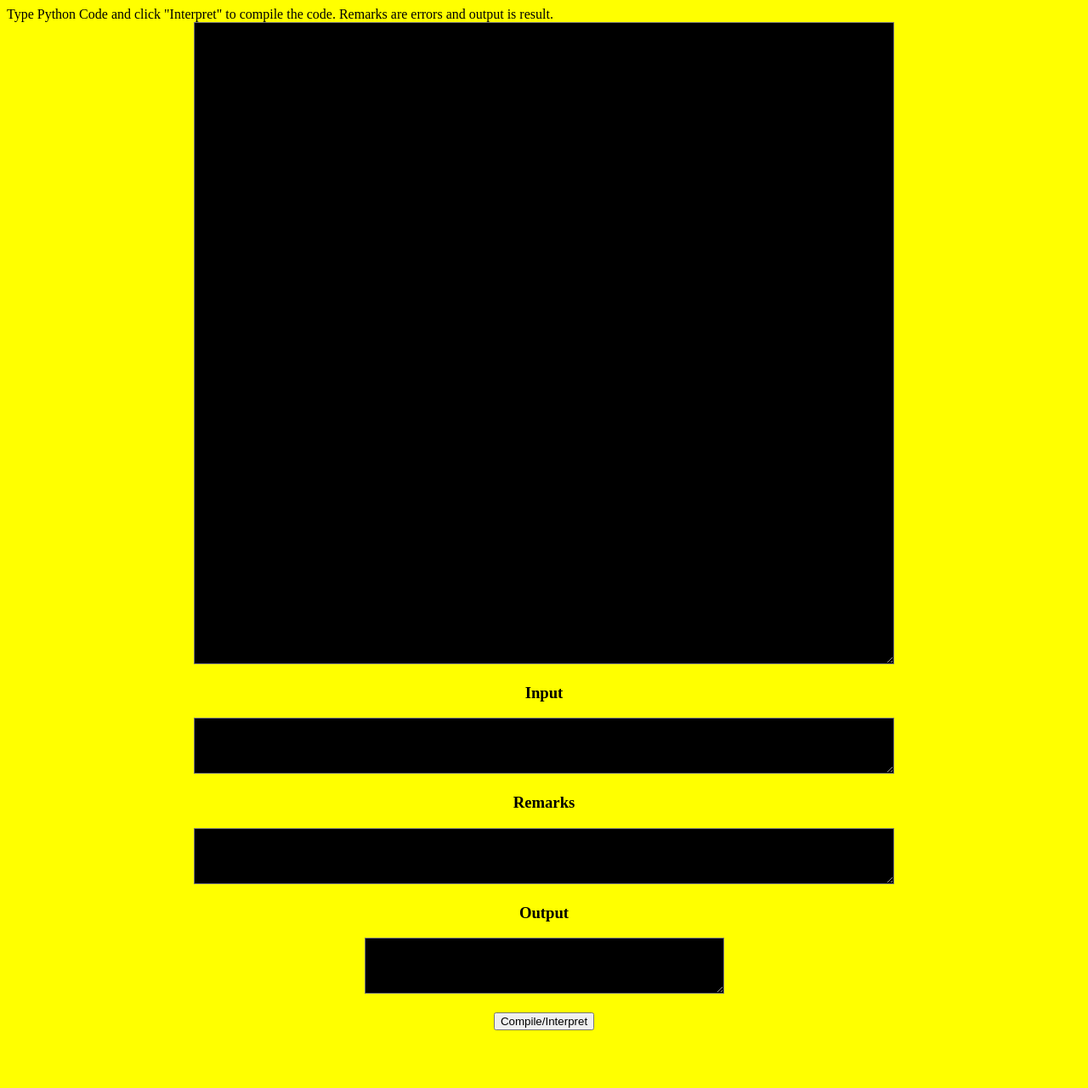
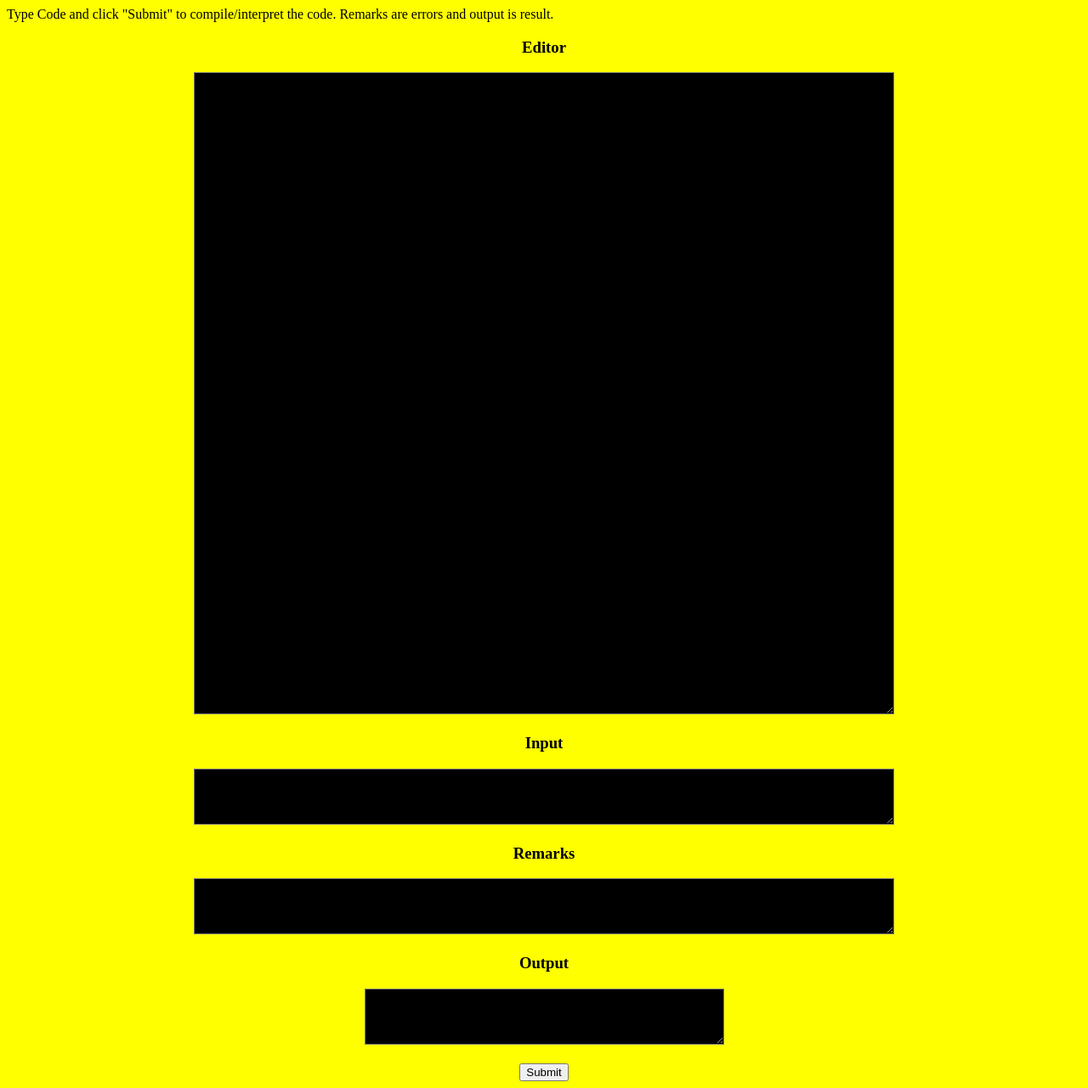
Before and after one commit to sharanvarma0/OnlineCI, a Flask app: page / in a window 1280 px wide. Shown: the whole page at 85% size. Before the commit the page ends 1213 px from the top, so only its background shows below. Run offline with Flask 2, Linux system fonts and the light colour scheme.

Commit message:
Add cleanup code

```diff
--- a/templates/template.html
+++ b/templates/template.html
@@ -11,9 +11,10 @@
 	</style>
 	</head>
 	<body style="background-color: yellow;">
-		Type Python Code and click "Interpret" to compile the code. Remarks are errors and output is result.
+		Type Code and click "Submit" to compile/interpret the code. Remarks are errors and output is result.
 		<center><form id="userinput" action="http://127.0.0.1:5000/result" method="POST">
 		<div id="inputcode">
+			<h3>Editor</h3>
 			<textarea rows="50" cols="100" name="prog">{{ prog }}</textarea>
 		</div>
 		<div id="inputs">
@@ -28,7 +29,7 @@
 			<h3>Output</h3>
 			<textarea rows="4" cols="50" name="output">{{ output }}</textarea>
 		</div><br>
-		<input type="submit" value="Compile/Interpret">
+		<input type="submit" value="Submit">
 		</form></center>
 	</body>
 </html>
--- a/textedit.py
+++ b/textedit.py
@@ -16,7 +16,7 @@ def compute():
         os.system('python code.py < input.file 1> output.file 2> remarks.file')
         remark = open('remarks.file','r').read()
         outputs = open('output.file','r').read()
-        os.system('rm code.py')
+        os.system('rm code.py *.file')
         return render_template('template.html',prog=result_dict['prog'],input=result_dict['input'],remarks=remark,output=outputs)
 
 if __name__ == '__main__':
```
